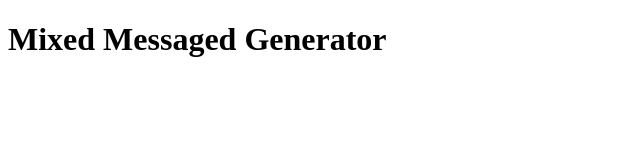
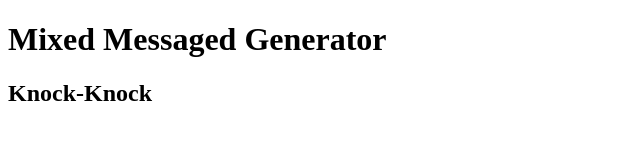
Before and after one commit to MichaelAChilders/mixedMessages, a plain HTML site: page index.html in a window 1280 px wide. Shown: the whole page, without its empty margins (0-640 px from the left). Drawn offline with Linux system fonts and the light colour scheme.

Commit message:
linked stylesheet and added knock knock

```diff
--- a/index.html
+++ b/index.html
@@ -3,6 +3,7 @@
 <head>
     <meta charset="UTF-8">
     <meta name="viewport" content="width=device-width, initial-scale=1.0">
+    <link rel="stylesheet" href="./styles.css" >
     <title>Mixed Messages</title>
 </head>
 <body>
@@ -10,5 +11,9 @@
         <h1>Mixed Messaged Generator</h1>
     </div>
 
+    <div class="knock-knock">
+        <h2>Knock-Knock</h2>
+    </div>
+
 </body>
 </html>
```
